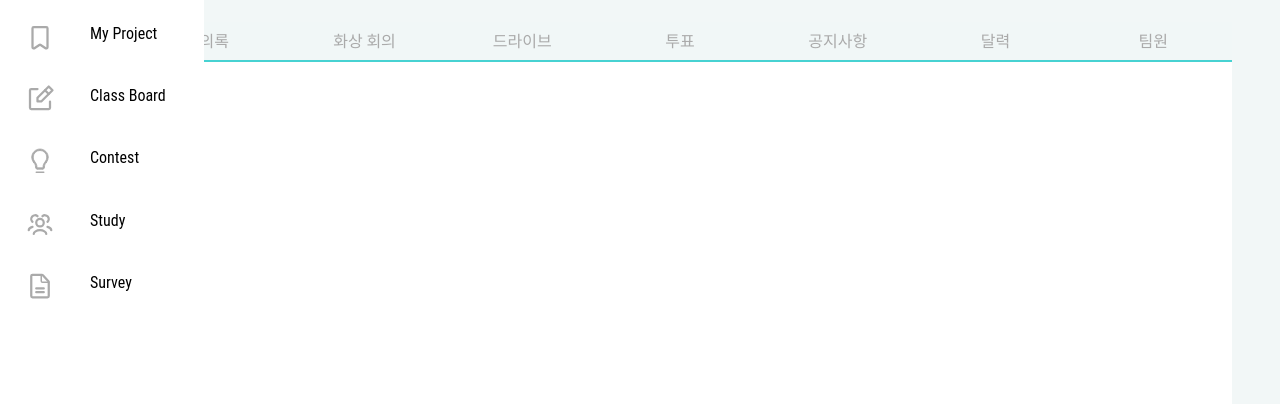
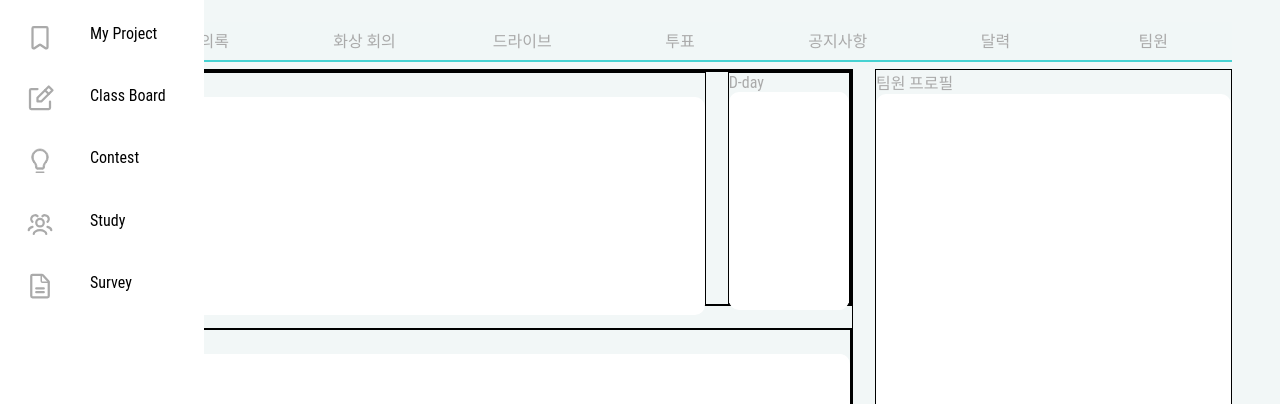
Before and after one commit to Match-on/match-on-client, a Next.js app: page /myproject/1 in a window 1280 px wide. Shown: the part 152-556 px from the top of the page. Built offline with nearby package versions, Linux system fonts and the light colour scheme; no server answers.

Commit message:
project tab main

```diff
--- a/components/myprojects/tabmenu/Tabmain.tsx
+++ b/components/myprojects/tabmenu/Tabmain.tsx
@@ -2,13 +2,86 @@ import React from "react";
 import styled from "@emotion/styled";
 
 const Container = styled.div`
+  display: flex;
   width: 100%;
   height: 100%;
+  padding-top: 1%;
+`;
+
+const LeftContainer = styled.div`
+  display: flex;
+  flex-direction: column;
+  justify-content: space-between;
+  width: 67%;
+  height: 100%;
+  border: 1px solid black;
+`;
+
+const RightContainer = styled.div`
+  width: 33%;
+  margin-left: 2%;
+  height: 100%;
+  border: 1px solid black;
+`;
+
+const AlarmDday = styled.div`
+  display: flex;
+  justify-content: space-between;
+  width: 100%;
+  height: 32%;
+  border: 2px solid black;
+`;
+
+const RecentAlarm = styled.div`
+  width: 80%;
+  height: 100%;
+  border: 1px solid black;
+`;
+
+const Dday = styled.div`
+  width: 17%;
+  height: 100%;
+  border: 1px solid black;
+`;
+
+const CalendarContainer = styled.div`
+  width: 100%;
+  height: 65%;
+  border: 2px solid black;
+`;
+
+const WhiteBox = styled.div`
   background-color: #ffffff;
+  border-radius: 0.625rem;
+  width: 100%;
+  height: 95%;
 `;
 
 const Tabmain = () => {
-  return <Container>메인</Container>;
+  return (
+    <Container>
+      <LeftContainer>
+        <AlarmDday>
+          <RecentAlarm>
+            <div style={{ fontSize: "1rem", color: "#aaaaaa" }}>최근 알람</div>
+            <WhiteBox></WhiteBox>
+          </RecentAlarm>
+          <Dday>
+            <div style={{ fontSize: "1rem", color: "#aaaaaa" }}>D-day</div>
+            <WhiteBox></WhiteBox>
+          </Dday>
+        </AlarmDday>
+        <CalendarContainer>
+          <div style={{ fontSize: "1rem", color: "#aaaaaa" }}>달력</div>
+          <WhiteBox></WhiteBox>
+        </CalendarContainer>
+      </LeftContainer>
+      <RightContainer>
+        <div style={{ fontSize: "1rem", color: "#aaaaaa" }}>팀원 프로필</div>
+        <WhiteBox></WhiteBox>
+      </RightContainer>
+    </Container>
+  );
 };
 
 export default Tabmain;
```
